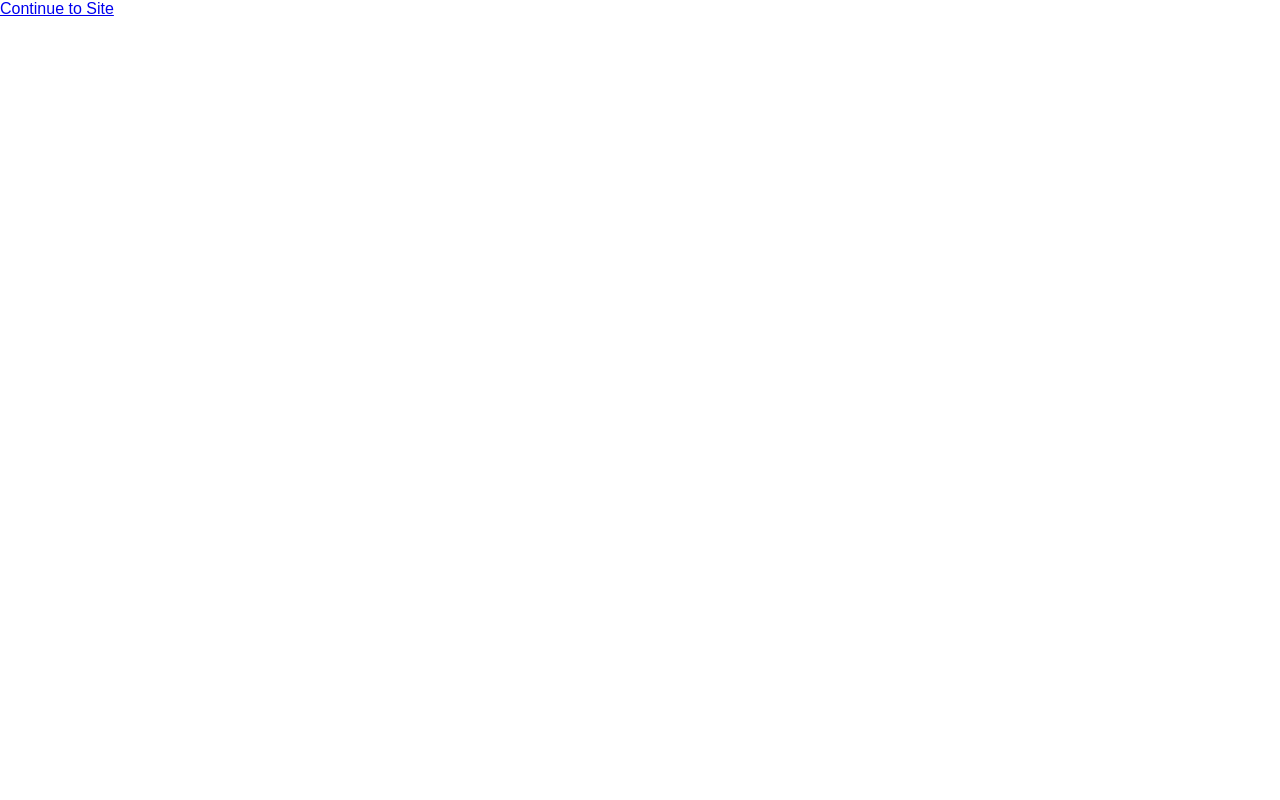
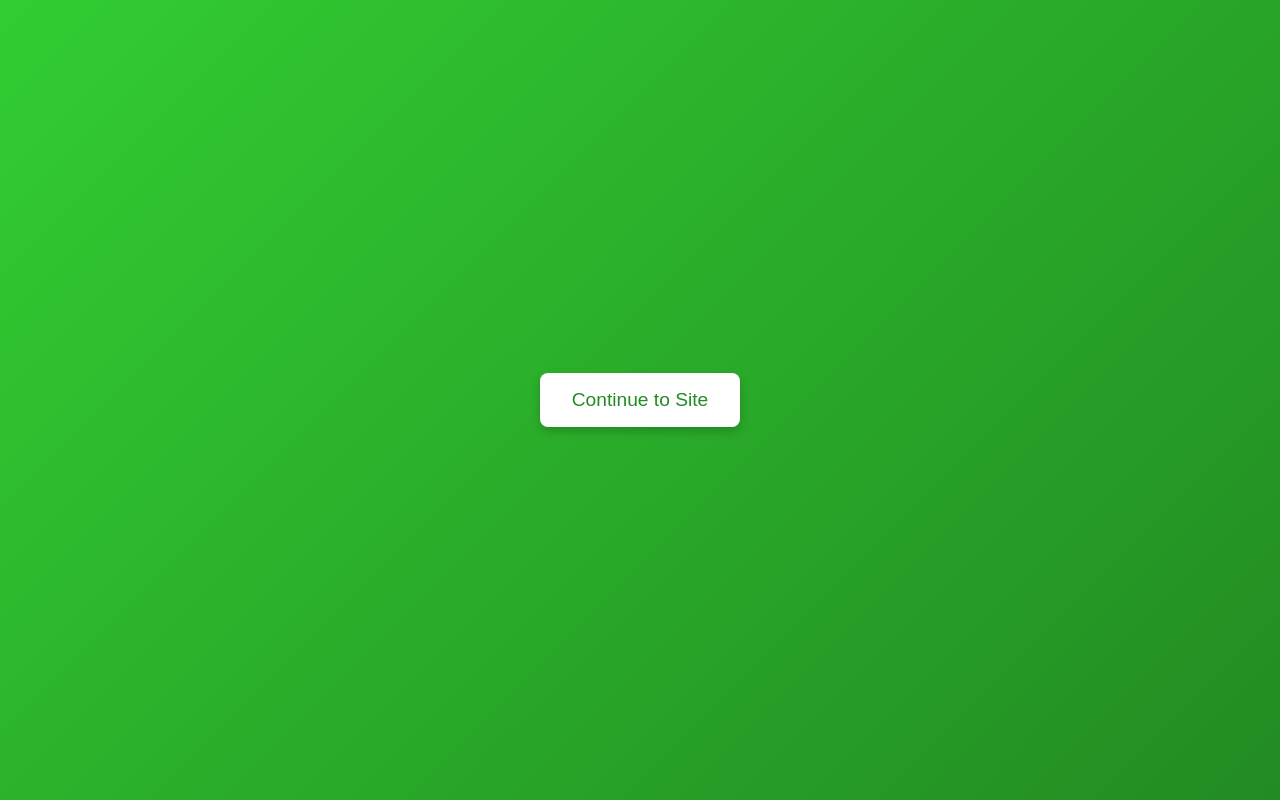
Before and after one commit to syed-noor11/Project-DevOps2, a plain HTML site: page src/index.html in a window 1280 px wide. Drawn offline with Linux system fonts and the light colour scheme.

Commit message:
updated home-page

```diff
--- a/src/index.html
+++ b/src/index.html
@@ -10,7 +10,7 @@
 
 <body>
   <div class="container">
-    <a href="#" class="btn">Continue to Site</a>
+    <a href="home-page.html" class="btn">Continue to Site</a>
   </div>
 </body>
 
--- a/styles/index.css
+++ b/styles/index.css
@@ -66,3 +66,31 @@ footer {
   text-align: center;
   padding: 10px;
 }
+
+/* style.css */
+
+.container {
+  height: 100vh;
+  display: flex;
+  justify-content: center;
+  align-items: center;
+  background: linear-gradient(135deg, #32CD32, #228B22);
+}
+
+.btn {
+  background-color: white;
+  color: #228B22;
+  border: none;
+  padding: 16px 32px;
+  font-size: 1.2rem;
+  border-radius: 8px;
+  cursor: pointer;
+  box-shadow: 0 4px 10px rgba(0, 0, 0, 0.2);
+  transition: background-color 0.3s, transform 0.3s;
+  text-decoration: none;
+}
+
+.btn:hover {
+  background-color: #f0f0f0;
+  transform: scale(1.05);
+}
```
